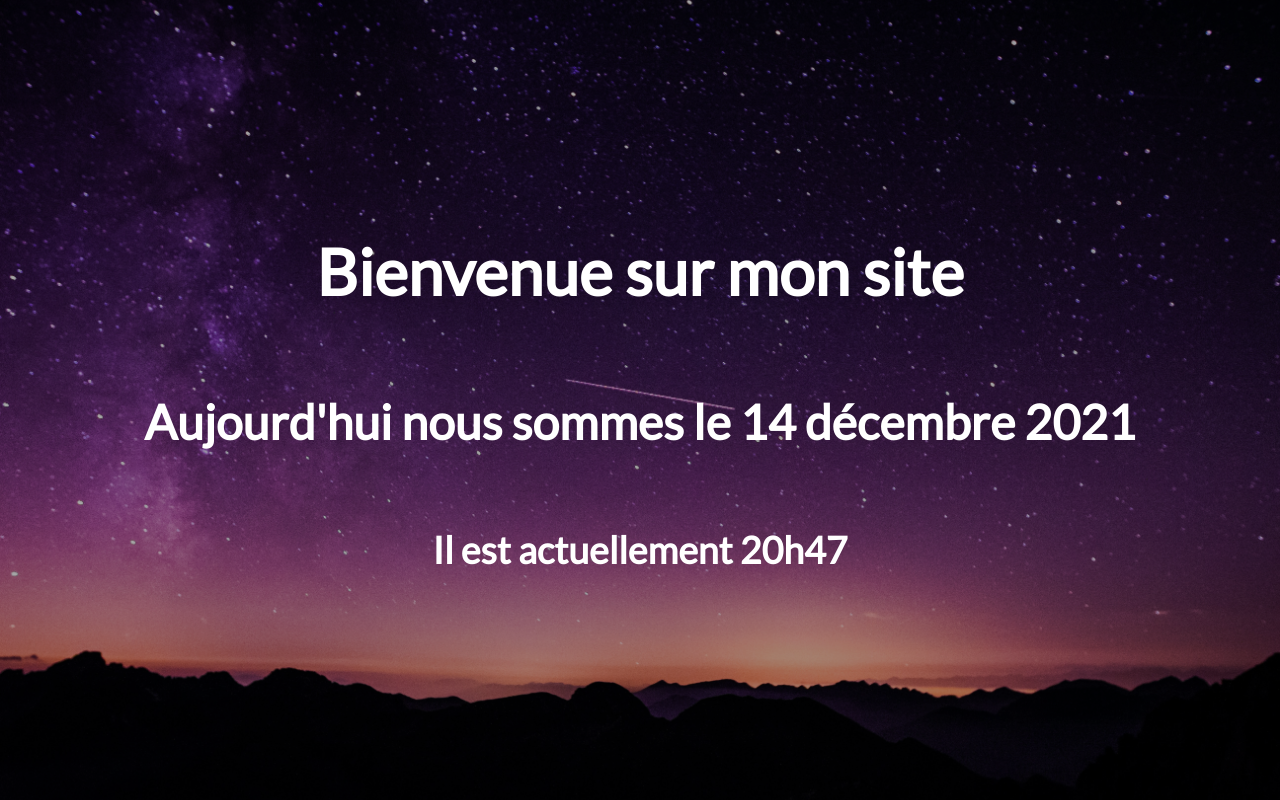
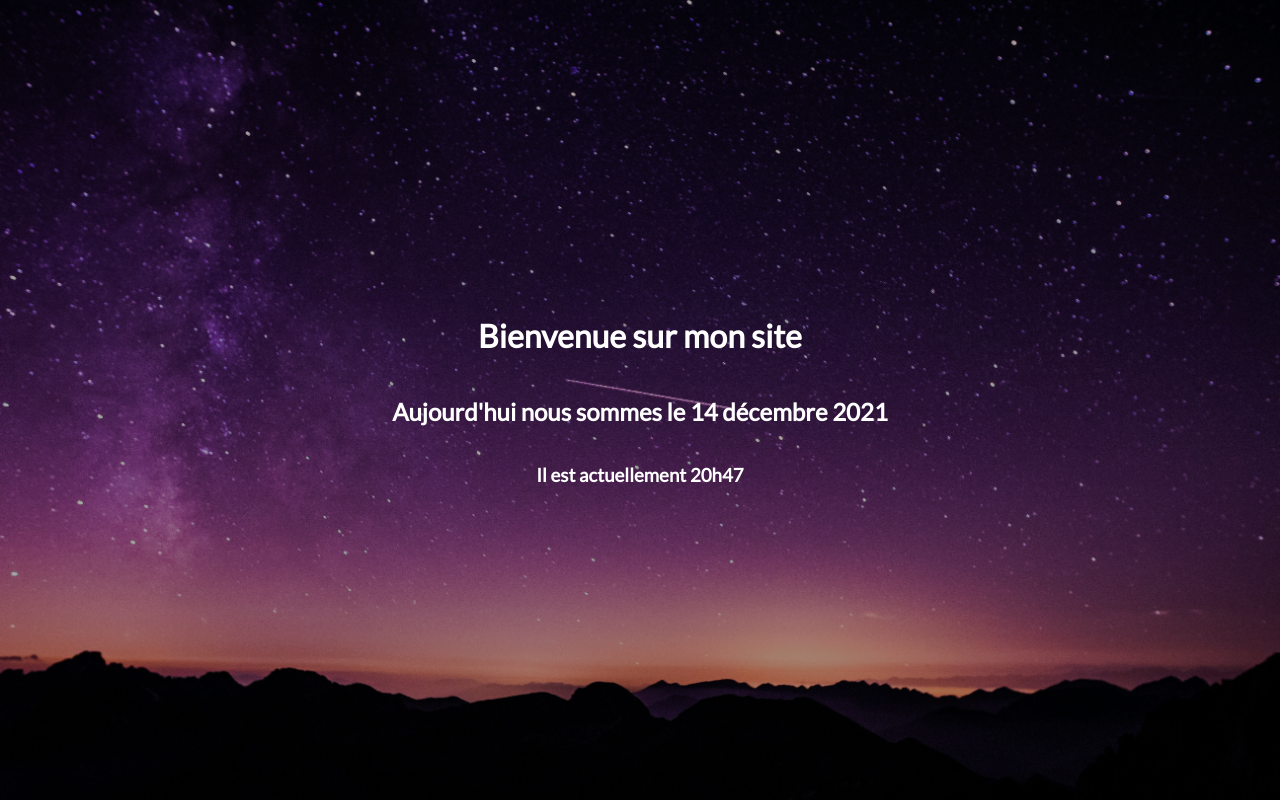
Before and after one commit to Altrngo/python-master-challenge, a Django app: page / in a window 1280 px wide. Run offline with Django 3.2, Linux system fonts and the light colour scheme.

Commit message:
font style update

```diff
--- a/DocBlog/src/DocBlog/static/css/style.css
+++ b/DocBlog/src/DocBlog/static/css/style.css
@@ -23,7 +23,7 @@ body {
   flex-direction: column;
   align-items: center;
   justify-content: center;
-  font-size: 2rem;
+  font-size: 1rem;
   color: white;
   background-color: rgba(0, 0, 0, 0.35);
 }
```
